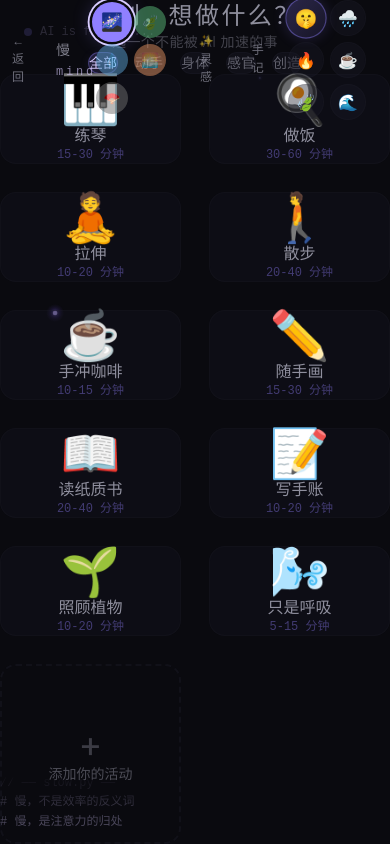
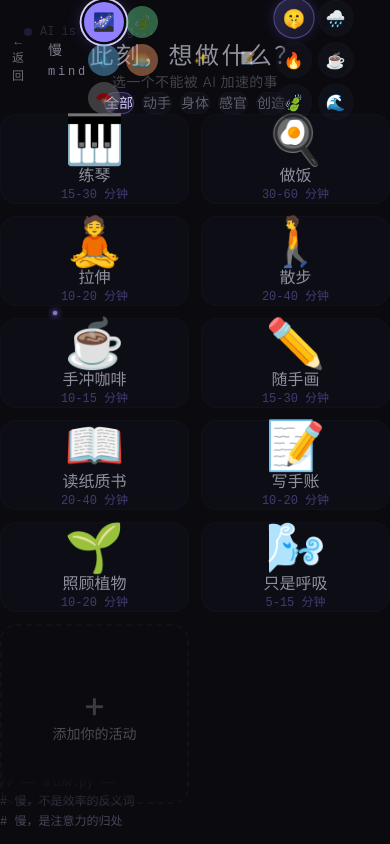
Before and after one commit to ZillaRU/mind, a React (Vite) app: page / in a window 390 px wide. Both pictures are taken after a click on the button "开始慢下来". Built offline with nearby package versions, Linux system fonts and the light colour scheme.

Commit message:
fix: mobile responsive layout - navbar, padding, font loading

```diff
--- a/src/App.tsx
+++ b/src/App.tsx
@@ -161,9 +161,10 @@ export default function App() {
 
       {/* Top bar */}
       {phase !== 'welcome' && (
-        <div className="absolute top-0 left-0 right-0 z-20 flex items-center justify-between px-5 py-4 animate-fade-in">
-          <div className="flex items-center gap-5">
-            <button onClick={handleBack} className="btn-text">
+        <div className="absolute top-0 left-0 right-0 z-20 animate-fade-in">
+          <div className="flex items-center justify-between px-4 sm:px-5 py-3 sm:py-4">
+            <div className="flex items-center gap-3 sm:gap-5">
+              <button onClick={handleBack} className="btn-text text-sm sm:text-base">
                 ← 返回
               </button>
               <h1 className="text-sm font-light text-whisper/70 tracking-[0.2em]">
@@ -171,36 +172,30 @@ export default function App() {
               </h1>
             </div>
 
-          <div className="flex items-center gap-3">
-            {/* Theme picker */}
+            <div className="flex items-center gap-2 sm:gap-3">
               <ThemePicker />
-
-            {/* Inspiration button */}
               <button
                 onClick={() => setShowInspiration(true)}
-              className="btn-text"
+                className="btn-text text-sm sm:text-base"
               >
-              ✨ 灵感
+                ✨
               </button>
-
-            {/* Journal history button */}
               <button
                 onClick={() => setShowJournal(!showJournal)}
-              className="btn-text"
+                className="btn-text text-sm sm:text-base"
                 style={showJournal ? { opacity: 1, color: 'var(--color-glow)' } : {}}
               >
-              手记 {journal.length > 0 && `(${journal.length})`}
+                📝
               </button>
-
-            {/* Ambient sound picker */}
               <AmbientSoundPicker currentSound={currentSound} onSelect={handleSoundSelect} />
+            </div>
           </div>
         </div>
       )}
 
       {/* Journal history panel */}
       {showJournal && phase !== 'welcome' && (
-        <div className="absolute top-16 right-5 z-30 w-80 max-h-[60vh] overflow-y-auto animate-fade-in"
+        <div className="absolute top-14 sm:top-16 right-2 sm:right-5 z-30 w-[calc(100%-1rem)] sm:w-80 max-h-[60vh] overflow-y-auto animate-fade-in"
           style={{
             background: 'color-mix(in srgb, var(--color-deep) 92%, transparent)',
             backdropFilter: 'blur(20px)',
--- a/src/components/ActivityPicker/ActivityPicker.tsx
+++ b/src/components/ActivityPicker/ActivityPicker.tsx
@@ -31,12 +31,12 @@ export default function ActivityPicker({
   return (
     <div className="animate-fade-in">
       {/* Category pills */}
-      <div className="flex gap-4 mb-14 flex-wrap justify-center">
+      <div className="flex gap-2 sm:gap-4 mb-8 sm:mb-14 flex-wrap justify-center">
         {categories.map(cat => (
           <button
             key={cat}
             onClick={() => setSelectedCategory(cat)}
-            className={`px-7 py-2.5 rounded-full text-sm font-light transition-all duration-500 ${
+            className={`px-4 sm:px-7 py-2 sm:py-2.5 rounded-full text-sm font-light transition-all duration-500 ${
               selectedCategory === cat
                 ? 'text-glow'
                 : 'text-whisper/50 hover:text-whisper/80'
@@ -59,14 +59,14 @@ export default function ActivityPicker({
       </div>
 
       {/* Activity grid — generous breathing room */}
-      <div className="grid grid-cols-2 sm:grid-cols-3 md:grid-cols-4 gap-7 sm:gap-8">
+      <div className="grid grid-cols-2 sm:grid-cols-3 md:grid-cols-4 gap-3 sm:gap-7 sm:gap-8">
         {filtered.map((activity, index) => (
           <button
             key={activity.id}
             onClick={() => onSelect(activity)}
             onMouseEnter={() => setHoveredId(activity.id)}
             onMouseLeave={() => setHoveredId(null)}
-            className="card-hover relative py-10 px-5 rounded-2xl text-center group animate-fade-in"
+            className="card-hover relative py-6 sm:py-10 px-3 sm:px-5 rounded-2xl text-center group animate-fade-in"
             style={{
               background: 'color-mix(in srgb, var(--color-surface) 30%, transparent)',
               border: '1px solid color-mix(in srgb, var(--color-muted) 15%, transparent)',
--- a/src/components/GentleTimer/GentleTimer.tsx
+++ b/src/components/GentleTimer/GentleTimer.tsx
@@ -18,7 +18,7 @@ export default function GentleTimer({ activityName, activityIcon, guide, experie
   return (
     <div className="h-full flex flex-col animate-fade-in">
       {/* Main content area */}
-      <div className="flex-1 flex flex-col items-center justify-center px-10 py-16">
+      <div className="flex-1 flex flex-col items-center justify-center px-4 sm:px-10 py-8 sm:py-16">
         {/* Activity icon + name */}
         <div className={`text-center ${hasExperience ? 'mb-12' : 'mb-16'}`}>
           <div className={`mb-6 ${hasExperience ? 'text-5xl' : 'text-7xl'} ${isRunning ? 'animate-breathe' : 'animate-float'}`}
--- a/src/components/Welcome/Welcome.tsx
+++ b/src/components/Welcome/Welcome.tsx
@@ -10,8 +10,8 @@ export default function Welcome({ onEnter }: Props) {
   return (
     <div className="flex flex-col items-center justify-center h-full animate-fade-in">
       {/* Logo / Title */}
-      <div className="mb-14 text-center">
-        <h1 className="text-7xl font-extralight text-whisper/90 mb-4 tracking-[0.4em]"
+      <div className="mb-8 sm:mb-14 text-center">
+        <h1 className="text-5xl sm:text-7xl font-extralight text-whisper/90 mb-4 tracking-[0.4em]"
           style={{ textShadow: '0 0 60px var(--color-aurora-dim)' }}
         >
           慢
@@ -22,14 +22,14 @@ export default function Welcome({ onEnter }: Props) {
       </div>
 
       {/* Tagline */}
-      <p className="text-base text-whisper/60 max-w-md text-center leading-relaxed mb-14 font-light">
+      <p className="text-base text-whisper/60 max-w-md text-center leading-relaxed mb-8 sm:mb-14 font-light">
         {theme.copy.tagline}
       </p>
 
       {/* Enter button */}
       <button
         onClick={onEnter}
-        className="btn-primary animate-pulse-glow text-base px-12 py-4"
+        className="btn-primary animate-pulse-glow text-base px-8 sm:px-12 py-3 sm:py-4"
       >
         <span className="relative z-10">{theme.copy.enterButton}</span>
       </button>
--- a/src/index.css
+++ b/src/index.css
@@ -1,3 +1,4 @@
+@import url('https://fonts.googleapis.com/css2?family=Inter:wght@100..900&display=swap');
 @import "tailwindcss";
 
 @theme {
@@ -16,14 +17,6 @@
   --color-rain: #7b9cde;
   --font-sans: 'Inter', system-ui, -apple-system, sans-serif;
   --font-mono: 'JetBrains Mono', 'Fira Code', monospace;
-}
-
-@font-face {
-  font-family: 'Inter';
-  font-style: normal;
-  font-weight: 100 900;
-  font-display: swap;
-  src: url('https://fonts.googleapis.com/css2?family=Inter:wght@100..900&display=swap');
 }
 
 * {
```
Lines whose indentation alone changed are shown as unchanged.
